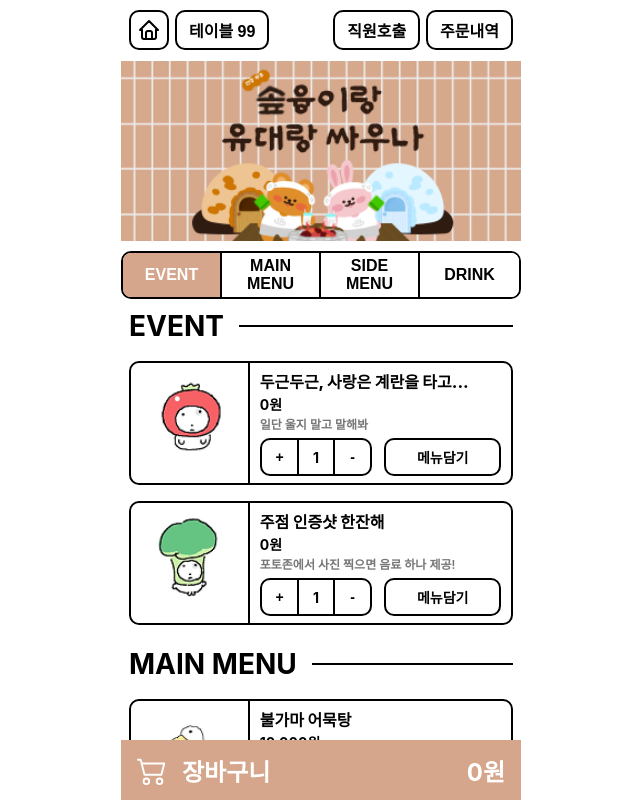
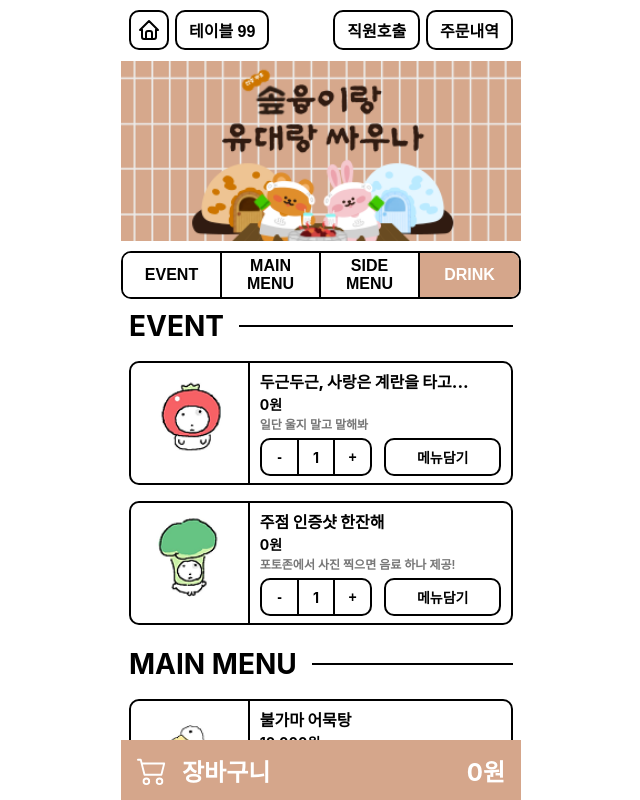
Before and after one commit to QR-Order-System-project/ESKARA-Ordering-APP, a React (Create React App) app in the folder frontend/: page /user/main in a window 1280 px wide. Shown: the whole page, without its empty margins (319-959 px from the left). Built offline with nearby package versions, Linux system fonts and the light colour scheme.

Commit message:
feat(fe): 메뉴 스크롤시 해당 섹션 지나는 경우 메뉴바 활성화

```diff
--- a/frontend/src/pages/User/MainPage.js
+++ b/frontend/src/pages/User/MainPage.js
@@ -1,4 +1,4 @@
-import { useRef, useState, useLayoutEffect } from "react";
+import { useRef, useState, useLayoutEffect, useEffect } from "react";
 import { MenuBar } from "./components/MenuBar";
 import styles from "./MainPage.module.scss";
 import MainBanner from "./assets/banner.png";
@@ -13,9 +13,14 @@ export const MainPage = () => {
   const mainRef = useRef(null);
   const sideRef = useRef(null);
   const drinkRef = useRef(null);
+  const scrollAreaRef = useRef(null);
+  const bottomSentinelRef = useRef(null);
+
+  const intersectionStatusRef = useRef(new Map());
 
   const [active, setActive] = useState("event");
   const [cart, setCart] = useState([]);
+  const [topBarHeight, setTopBarHeight] = useState(0);
 
   useLayoutEffect(() => {
     const el = topRef.current;
@@ -23,6 +28,7 @@ export const MainPage = () => {
     const update = () => {
       const h = Math.ceil(el.getBoundingClientRect().height);
       document.documentElement.style.setProperty("--topbar-h", `${h}px`);
+      setTopBarHeight(h);
     };
     update();
     const ro = new ResizeObserver(update);
@@ -30,9 +36,66 @@ export const MainPage = () => {
     return () => ro.disconnect();
   }, []);
 
+  useEffect(() => {
+    const scrollRoot = scrollAreaRef.current;
+    if (!scrollRoot || topBarHeight === 0) return;
+
+    const sections = [eventRef, mainRef, sideRef, drinkRef];
+
+    const observer = new IntersectionObserver(
+      (entries) => {
+        entries.forEach((entry) => {
+          intersectionStatusRef.current.set(entry.target, entry);
+        });
+
+        const statuses = Array.from(intersectionStatusRef.current.values());
+
+        const bottomSentinelEntry = statuses.find(s => s.target === bottomSentinelRef.current);
+        if (bottomSentinelEntry && bottomSentinelEntry.isIntersecting) {
+          setActive('drink');
+          return;
+        }
+
+        const visibleEntries = statuses.filter(
+          (status) => status.isIntersecting && status.target !== bottomSentinelRef.current
+        );
+
+        if (visibleEntries.length > 0) {
+          const topMostVisibleEntry = visibleEntries.reduce((prev, current) => {
+            return prev.boundingClientRect.top < current.boundingClientRect.top ? prev : current;
+          });
+
+          const key = topMostVisibleEntry.target.getAttribute("data-key");
+          if (key) {
+            setActive(key);
+          }
+        }
+      },
+      {
+        root: scrollRoot,
+        rootMargin: `-${topBarHeight}px 0px 0px 0px`,
+        threshold: Array.from({ length: 101 }, (_, i) => i / 100),
+      }
+    );
+
+    sections.forEach((ref) => {
+      if (ref.current) observer.observe(ref.current);
+    });
+    if (bottomSentinelRef.current) {
+      observer.observe(bottomSentinelRef.current);
+    }
+
+    return () => observer.disconnect();
+  }, [topBarHeight]);
+
   const handleSelect = (key) => {
     const map = { event: eventRef, main: mainRef, side: sideRef, drink: drinkRef };
-    map[key]?.current?.scrollIntoView({ behavior: "smooth", block: "start" });
+    const sectionEl = map[key]?.current;
+    const scrollRoot = scrollAreaRef.current;
+    if (!sectionEl || !scrollRoot) return;
+
+    const targetScrollTop = sectionEl.offsetTop - scrollRoot.offsetTop - topBarHeight;
+    scrollRoot.scrollTo({ top: targetScrollTop, behavior: 'smooth' });
     setActive(key);
   };
 
@@ -48,33 +111,28 @@ export const MainPage = () => {
     });
   };
 
-return (
+  return (
     <div className={styles.Wrapper}>
       <div className={styles.MainPanel}>
         <div ref={topRef} className={styles.TopBarWrapper}>
           <UserTopBar tableNumber={99} />
         </div>
-
-        {/* ✅ 배너도 스크롤에 포함 → 스크롤 시 사라짐 */}
-        <div className={styles.MenuScrollArea}>
+        <div ref={scrollAreaRef} className={styles.MenuScrollArea}>
           <div className={styles.Banner}>
             <img src={MainBanner} alt="Main Banner" />
           </div>
-
-          {/* ✅ 메뉴바는 sticky로 TopBar 아래 딱 붙음 */}
           <div className={styles.MenuBarWrapper}>
             <MenuBar activeKey={active} onSelect={handleSelect} />
           </div>
-
           <div className={styles.MenuContentWrapper}>
             <MenuSections
               refs={{ eventRef, mainRef, sideRef, drinkRef }}
               data={menus}
               onAdd={handleAddToCart}
             />
+            <div ref={bottomSentinelRef} style={{ height: "1px" }} />
           </div>
         </div>
-
         <CartBar cart={cart} />
       </div>
     </div>
--- a/frontend/src/pages/User/MainPage.module.scss
+++ b/frontend/src/pages/User/MainPage.module.scss
@@ -24,12 +24,11 @@
 
 .MenuBarWrapper {
   position: sticky;
-  top: 0; /* TopBar 바로 아래에 붙도록 설정 */
+  top: 0;
   z-index: 20;
   background: white;
 }
 
-/* 스크롤 전체 (배너+메뉴바+섹션) */
 .MenuScrollArea {
   flex: 1;
   overflow-y: auto;
--- a/frontend/src/pages/User/components/CartBar.module.scss
+++ b/frontend/src/pages/User/components/CartBar.module.scss
@@ -33,12 +33,12 @@
   color: #fff;
   font-size: 12px;
   font-weight: 700;
-  border-radius: 50%;  /* 원형 */
-  width: 20px;         /* 고정 크기 */
+  border-radius: 50%;
+  width: 20px;
   height: 20px;
   display: flex;
   align-items: center;
-  justify-content: center; /* 텍스트 가운데 */
+  justify-content: center;
   line-height: 1;
 }
 
--- a/frontend/src/pages/User/components/MenuBar.module.scss
+++ b/frontend/src/pages/User/components/MenuBar.module.scss
@@ -1,13 +1,13 @@
 :root {
-  --topbar-h: 50px;   /* UserTopBar 높이에 맞춰서 조정 */
+  --topbar-h: 50px;
 }
 
 .MenuBar {
-  position: sticky;        /* ✅ 추가 */
-  top: var(--topbar-h);    /* ✅ TopBar 바로 밑에 고정 */
+  position: sticky;
+  top: var(--topbar-h);
   z-index: 20;
   display: grid;
-  grid-template-columns: repeat(4, 1fr); /* 버튼 4개 균등 배치 */
+  grid-template-columns: repeat(4, 1fr);
   background: #fff;
   border: 2px solid #000;
   border-radius: 10px;
--- a/frontend/src/pages/User/components/MenuCard.js
+++ b/frontend/src/pages/User/components/MenuCard.js
@@ -30,9 +30,9 @@ export default function MenuCard({id, name, price, desc, img, onAdd }) {
 
         <div className={styles.Actions}>
           <div className={styles.Counter}>
+            <button onClick={() => setCount(Math.max(1, count - 1))}>-</button>
+            <span>{count}</span>
             <button onClick={() => setCount(count + 1)}>+</button>
-            <span>{count}</span>
-            <button onClick={() => setCount(Math.max(1, count - 1))}>-</button>
           </div>
           <button className={styles.Add} onClick={handleAddClick}>메뉴담기</button>
         </div>
@@ -42,7 +42,7 @@ export default function MenuCard({id, name, price, desc, img, onAdd }) {
     {toast && (
         <CompactToastModal
           message={toast.message}
-          variant={toast.variant}   // "success" | "error"
+          variant={toast.variant}
           duration={1800}
           onClose={() => setToast(null)}
         />
--- a/frontend/src/pages/User/components/MenuCard.module.scss
+++ b/frontend/src/pages/User/components/MenuCard.module.scss
@@ -36,7 +36,7 @@
   margin-top: 6px;
   display: flex;
   flex-direction: column;
-  gap: 1px;   /* 이름-가격-설명 줄 간격 일정하게 */
+  gap: 1px;
 }
 
 .Name {
@@ -58,13 +58,13 @@
 
 .Actions {
   display: flex;
-  gap: 12px; /* Counter와 Add 사이 간격 */
+  gap: 12px;
   margin-top: 6px;
 }
 
 .Counter, .Add {
-  flex: 1;                  /* 같은 폭 */
-  height: 38px;             /* 같은 높이 */
+  flex: 1;
+  height: 38px;
   border: 2px solid #000;
   border-radius: 10px;
   box-sizing: border-box;
@@ -74,12 +74,11 @@
   background: #fff;
 }
 
-/* Counter 내부 분할 */
 .Counter {
   overflow: hidden;
 
   button, span {
-    flex: 1; /* 세 칸 균등 분배 */
+    flex: 1;
     display: flex;
     align-items: center;
     justify-content: center;
@@ -89,7 +88,6 @@
     border: none;
   }
 
-  /* 가운데 숫자 칸에 좌우 구분선 */
   span {
     border-left: 2px solid #000;
     border-right: 2px solid #000;
@@ -98,7 +96,6 @@
   }
 }
 
-/* Add 버튼 */
 .Add {
   font-weight: 700;
   font-size: 14px;
--- a/frontend/src/pages/User/components/MenuSections.module.scss
+++ b/frontend/src/pages/User/components/MenuSections.module.scss
@@ -3,7 +3,7 @@
 }
 
 .Section {
-  margin-bottom: 16px; /* 섹션 간격 */
+  margin-bottom: 16px;
 }
 
 .SectionHeader {
@@ -17,10 +17,10 @@
 
 .SectionHeader::after {
   content: "";
-  flex: 1;                 /* 남은 공간을 채움 */
-  height: 2px;             /* 선 두께 */
-  background: #000;        /* 선 색 */
-  margin-left: 15px;       /* 글자와 선 사이 여백 */
+  flex: 1;
+  height: 2px;
+  background: #000;
+  margin-left: 15px;
 }
 
 .SectionContent {
```
